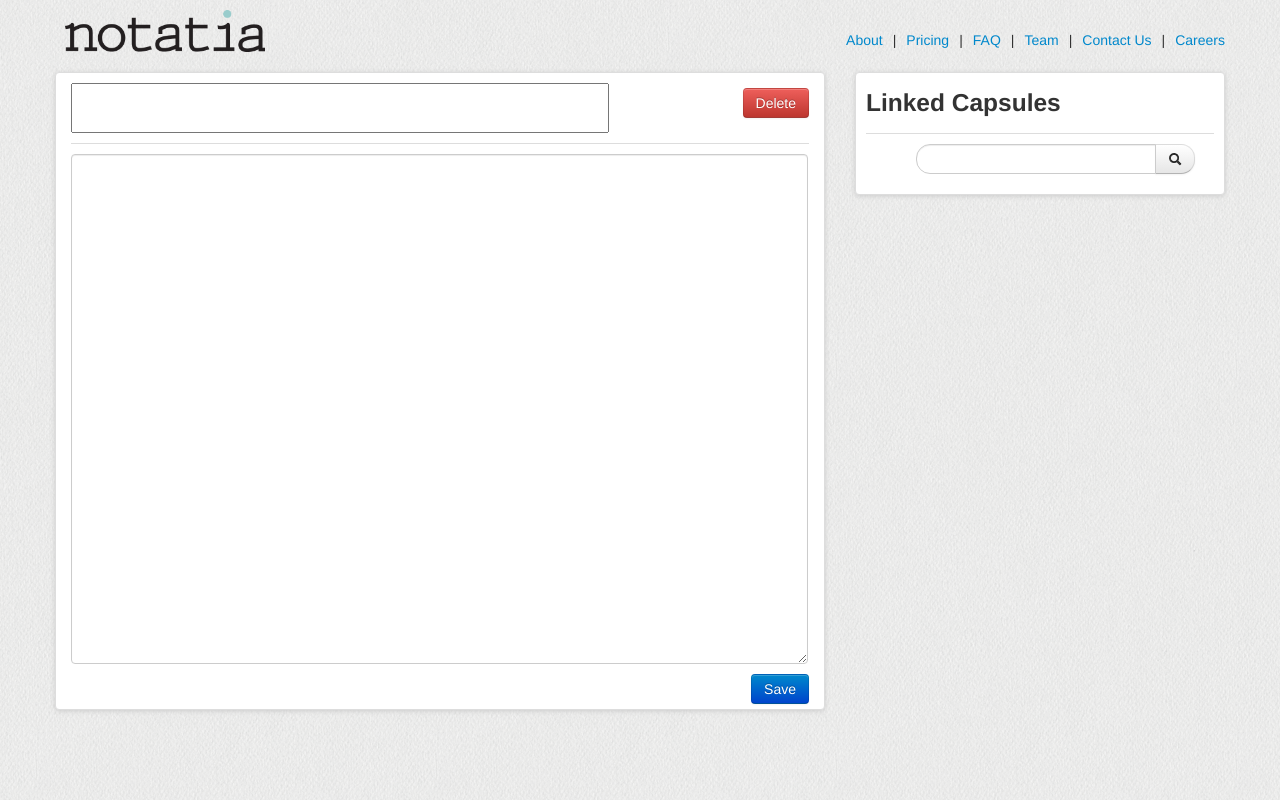
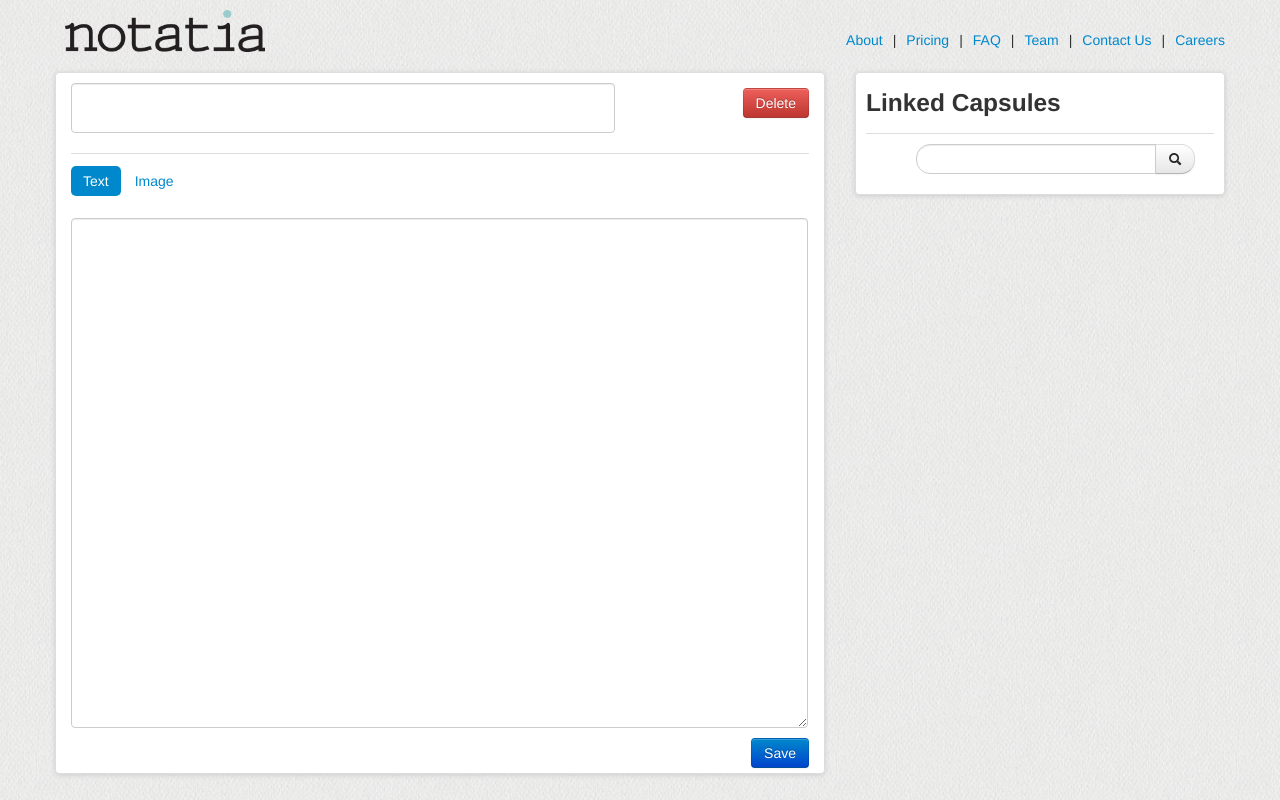
Before and after one commit to etanzapinsky/notatia, a Django app: page /capsule/ in a window 1280 px wide. Run offline with Django 3.2, Linux system fonts and the light colour scheme; some libraries are stand-ins or nearby versions.

Commit message:
highlighting images works sort of

```diff
--- a/webapp/web/static/css/main.css
+++ b/webapp/web/static/css/main.css
@@ -86,8 +86,12 @@ body {
 /*     text-align: center; */
 /* } */
 
+/* .drawing-container { */
+/*     position: relative; */
+/* } */
+
 .selection-box {
-    position: absolute;
+    position: fixed;
     background: transparent;
     border: 2px solid #0EBFE9;
     border-radius: 5px;
@@ -98,7 +102,7 @@ body {
 }
 
 .comment-box {
-    position: absolute;
+    position: fixed;
     border: 2px solid #65909A;
     border-radius: 5px;
 }
@@ -129,7 +133,7 @@ body {
 }
 
 .capsule {
-    position: relative;
+    /* position: relative; */
     border: 1px solid #DDD;
     border-radius: 4px;
     box-shadow: 0 1px 5px #CCC;
@@ -144,27 +148,29 @@ body {
 }
 
 .friend {
-    height: 100px;
+    height: 115px;
     margin: 0 0 10px 0;
     cursor: hand;
     cursor: pointer;
     padding: 0 10px;
+    overflow: hidden;
+    text-overflow: ellipsis;
 }
 
 #main-capsule-body {
     min-height: 90%;
-    position: relative;
+    /* position: relative; */
 }
 
 .hover-box {
     height: 100px;
     width: 100px;
     background-color: green;
-    position: fixed;
+    position: relative;
 }
 
 .previewable {
-    background-color: yellow;
+    background-color: #A3DFDE;
     cursor: hand;
     cursor: pointer;
 }
@@ -174,7 +180,7 @@ body {
     width: 300px;
     /* background-color: purple; */
     position: absolute;
-    z-index: 1;
+    z-index: 3;
     padding: 8px 14px;
 }
 
@@ -207,6 +213,10 @@ body {
     margin-bottom: 5px;
 }
 
+h5 button {
+    margin-top: -5px;
+}
+
 h4 button {
     margin-top: -5px;
 }
@@ -220,6 +230,11 @@ h4 button {
 
 #title-input {
     font-size: 38.5px;
+    height: 40px;
+}
+
+#image-input {
+    width: 98%;
 }
 
 #popup-textarea {
@@ -235,11 +250,6 @@ h4 button {
     height: 100%;
 }
 
-.friend span {
-    width: 100%;
-    height: 100%;
-}
-
 .popup-view-close {
     margin-left: 5px;
 }
--- a/webapp/web/static/js/capsule-preview.js
+++ b/webapp/web/static/js/capsule-preview.js
@@ -41,10 +41,10 @@ $(document).ready(function() {
                     if (links[j].capsule == data.id)
                         match = links[j];
                 }
-                if (match.left == null) {
+                if (match.left === null) {
                     $(view.el).appendTo($('#main-stream'));
                 }
-                else {
+                else if (match.top === null) {
                     var t = capsule.attributes.text;
                     // var text = document.createTextNode(t);
                     // debugger;
@@ -63,6 +63,29 @@ $(document).ready(function() {
                     view.render();
                     $('#main-capsule-body').after(view.el);
                 }
+                else {
+                    var view = new PopupCapsuleView({model: new Capsule(data)});
+                    view.template = view.popup_view_template;
+                    view.$el.hide();
+                    view.render();
+                    var comment = $('<div>').addClass('comment-box').css({
+                        'z-index': 1,
+                        'top': match.top,
+                        'left': match.left,
+                        'width': match.width,
+                        'height': match.height
+                    });
+                    view.$el.css({
+                        'left': match.left + match.width,
+                        'top': match.top + match.height
+                    });
+                    $('#main-capsule').after(comment);
+                    $('#main-capsule').after(view.el);
+                    comment.click(function(e) {
+                        e.preventDefault();
+                        view.$el.show();
+                    })
+                }
             },
             error: function(jqXHR, status, error) {
                 console.log(error);
--- a/webapp/web/static/js/image-box.js
+++ b/webapp/web/static/js/image-box.js
@@ -46,38 +46,29 @@ $(document).ready(function() {
         var cap_height = 100
         var cap_width = 100
 
-        var cap_top = (e.pageY < cap_height) ? e.pageY : e.pageY - cap_height;
         var cap_left = (document.witdh - e.pageX < cap_width) ? e.pageX - cap_width : e.pageX;
 
-        var cap = $('<div>').addClass('new-capsule-box').css({
+        // var cap = $('<div>').addClass('capsule').css({
+        //     'position': 'fixed',
+        //     'border': '1px solid red',
+        //     'background': 'white'
+        // });
+
+        var new_capsule = new PopupCapsuleView({model: new Capsule()});
+
+        $('#main-capsule').after(comment);
+
+        new_capsule.pos = {
+            'left': comment.position().left,
+            'top': comment.position().top,
+            'width': comment.width(),
+            'height': comment.height()
+        }
+        new_capsule.$el.css({
             'position': 'absolute',
-            'width': cap_width,
-            'height': cap_height,
-            'top': cap_top,
+            'top': e.pageY,
             'left': cap_left,
-            'border': '1px solid red',
-            'background': 'white'
         });
-
-        comment.appendTo($(this));
-        $(this).after(cap);
-    });
-
-    $(document).click(function (e) {
-        var new_capsule_box = $('.new-capsule-box');
-
-        if (new_capsule_box.is(':visible')) {
-            new_capsule_box.hide();
-        }
-
-        // console.log(e);
-        // console.log($.inArray(e.target, new_capsule_box));
-        // if ($.inArray(e.target, new_capsule_box) == -1) {
-        //     new_capsule_box.hide();
-        // }
-    });
-
-    $('.new-capsule-box').click(function(e){
-        e.stopPropagation();
+        $('#main-capsule').after(new_capsule.el);
     });
 });
--- a/webapp/web/static/js/search.js
+++ b/webapp/web/static/js/search.js
@@ -53,7 +53,7 @@ var CapsuleView = Backbone.View.extend({
     }
 });
 
-var linked_template = _.template('<h4 class="title"><span><%= title %></span><button class="btn btn-danger pull-right link">Unlink</button></h4><p><%= text %></p>');
+var linked_template = _.template('<h5 class="title"><span><%= title %></span><button class="btn btn-danger pull-right link">Unlink</button></h5><p><%= text %></p>');
 var unlinked_template = _.template('<h4 class="title"><span><%= title %></span><button class="btn btn-success pull-right link">Link</button></h4><p><%= text %></p>');
 
 var popup_edit_template = _.template('<p class="underline"><input class="input-large" type="text" id="popup-title" value="<%= title %>"</input><button class="close" data-dimiss="alert">&times;</button></p><textarea id="popup-textarea"><%= text %></textarea><button class="btn btn-primary pull-right bottom-button" id="save-button">Save</button>');
@@ -153,8 +153,8 @@ var PopupCapsuleView = CapsuleView.extend({
     }
 })
 
-var view_template = _.template('<h1 class="title"><%= title %><button class="btn pull-right top-button" id="edit-button">Edit</button></h1><div id="main-capsule-body"><%= text %></div>');
-var edit_template = _.template('<h1 class="title"><input id="title-input" class="input-xxlarge" value="<%= title %>"</input><button type="submit" class="btn btn-danger pull-right top-button" id="delete-button" data-toggle="modal" href="#are-you-sure">Delete</button></h1><textarea id="text-input" id="main-capsule-body"><%= text %></textarea><button class="btn btn-primary pull-right bottom-button" id="save-button">Save</button>');
+var view_template = _.template('<h1 class="title"><%= title %><button class="btn pull-right top-button" id="edit-button">Edit</button></h1><div id="main-capsule-body"><% if (path) { %><div class="drawing-container"><img src="<%= path %>" /></div><% } else { %><%= text %><% } %></div>');
+var edit_template = _.template('<h1 class="title"><input class="input-xxlarge" type="text" value="<%= title %>" id="title-input"</input><button type="submit" class="btn btn-danger pull-right top-button" id="delete-button" data-toggle="modal" href="#are-you-sure">Delete</button></h1><ul class="nav nav-pills"><li class="active"><a href="#text-input" data-toggle="tab">Text</a></li><li><a href="#image-input" data-toggle="tab">Image</a></li></ul><div class="tab-content"><textarea id="text-input" class="tab-pane active"><%= text %></textarea><input class="tab-pane" type="text" id="image-input" value="<%= path %>"</input></div><button class="btn btn-primary pull-right bottom-button" id="save-button">Save</button>');
 
 var MainCapsuleView = CapsuleView.extend({
     className: "span8 capsule",
@@ -190,6 +190,7 @@ var MainCapsuleView = CapsuleView.extend({
         },
         "click #edit-button": function(e) {
             e.preventDefault();
+            $('#main-body .comment-box').remove();
             this.template = this.edit_template;
             this.render();
         },
@@ -197,6 +198,7 @@ var MainCapsuleView = CapsuleView.extend({
             e.preventDefault();
             this.model.attributes.title = this.$('#title-input').val();
             this.model.attributes.text = this.$('#text-input').val();
+            this.model.attributes.path = this.$('#image-input').val();
             if (this.model.id) {
                 this.model.save();
                 this.template = this.view_template;
@@ -218,7 +220,7 @@ var MainCapsuleView = CapsuleView.extend({
             popup.template = popup.popup_view_template;
             popup.render();
             $(this.el).after(popup.el);
-        }
+        },
     }
 });
 
--- a/webapp/web/templates/capsule_view.html
+++ b/webapp/web/templates/capsule_view.html
@@ -4,6 +4,7 @@
 {% block scripts %}
   <script src="{% static 'js/search.js' %}"></script>
   <script src="{% static 'js/capsule-preview.js' %}"></script>
+  <script src="{% static 'js/image-box.js' %}"></script>
   <script>
     {% autoescape off %}
     var capsule = {% if capsule %}new Capsule({{ capsule }}){% else %}null{% endif %};
```
Also changed, not shown: webapp/broken_things.txt (+6 -1 lines).
